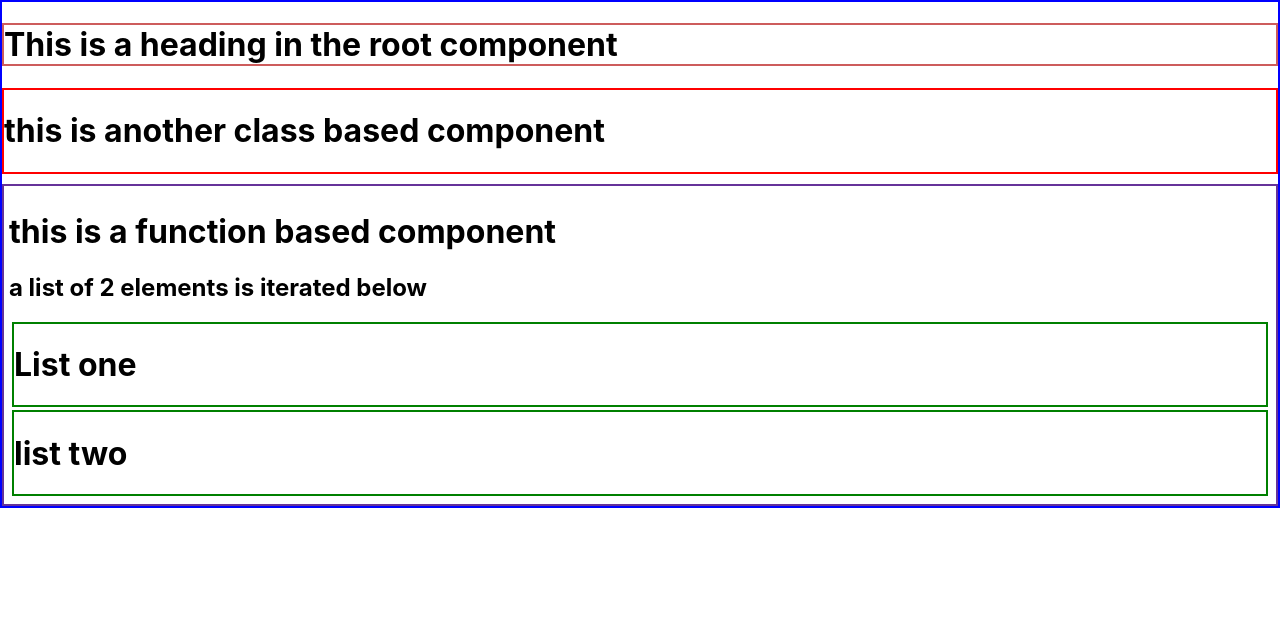
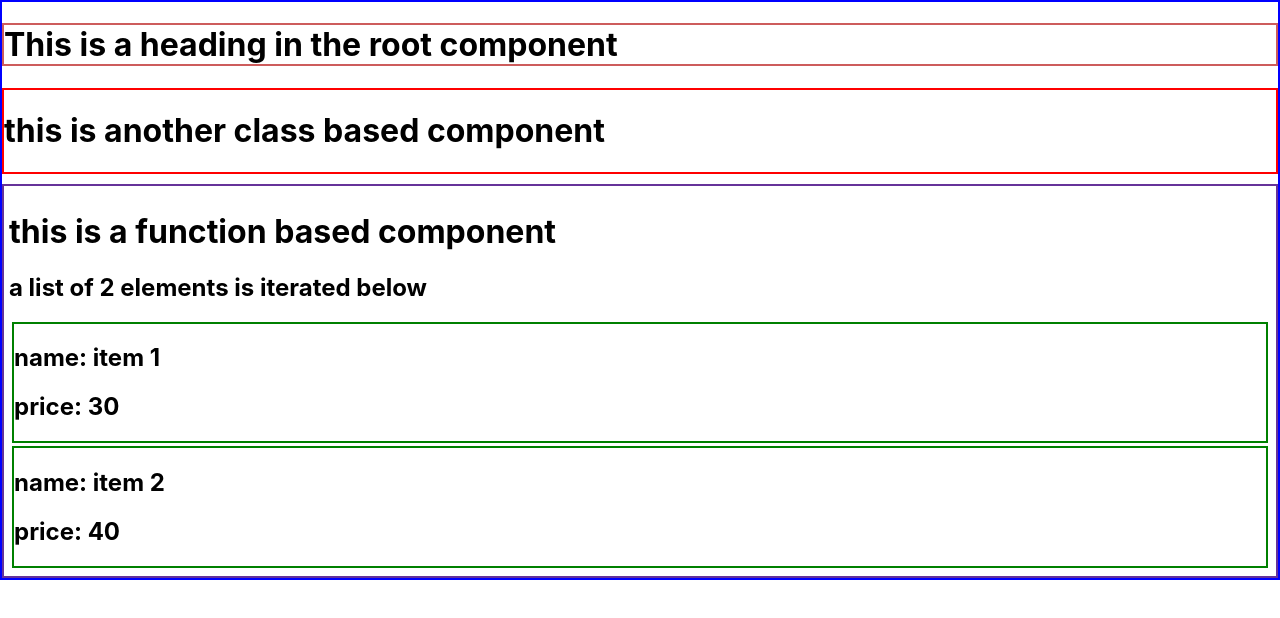
Before and after one commit to saurabh-saraswat21/ReactBasics, a React (Create React App) app in the folder reactapp/: page / in a window 1280 px wide. Shown: the top 618 px of the page. Built offline with nearby package versions, Linux system fonts and the light colour scheme.

Commit message:
add some more field in the list

```diff
--- a/reactapp/src/App.js
+++ b/reactapp/src/App.js
@@ -11,8 +11,8 @@ class App extends Component {
     // this is the list we are going to inject and display in the Contact component
     list: [
       //  each child in an array or iterator should have a unique attribute here in this case is id
-      { name: 'List one', id: 1 },
-      { name: 'list two', id: 2 }
+      { name: 'item 1', price:30, id: 1 },
+      { name: 'item 2', price : 40,id: 2 }
 
     ]
 
--- a/reactapp/src/Components/component3.js
+++ b/reactapp/src/Components/component3.js
@@ -10,7 +10,9 @@ const Component3 = ({list}) =>{
             // "key" is the unique attribute
             <div className="mylist" key = {item.id}>
 
-                <h1>{item.name}</h1>
+                <h2> name: {item.name}</h2>
+                <h2> price: {item.price}</h2>
+
             </div>
         )
     })
```
